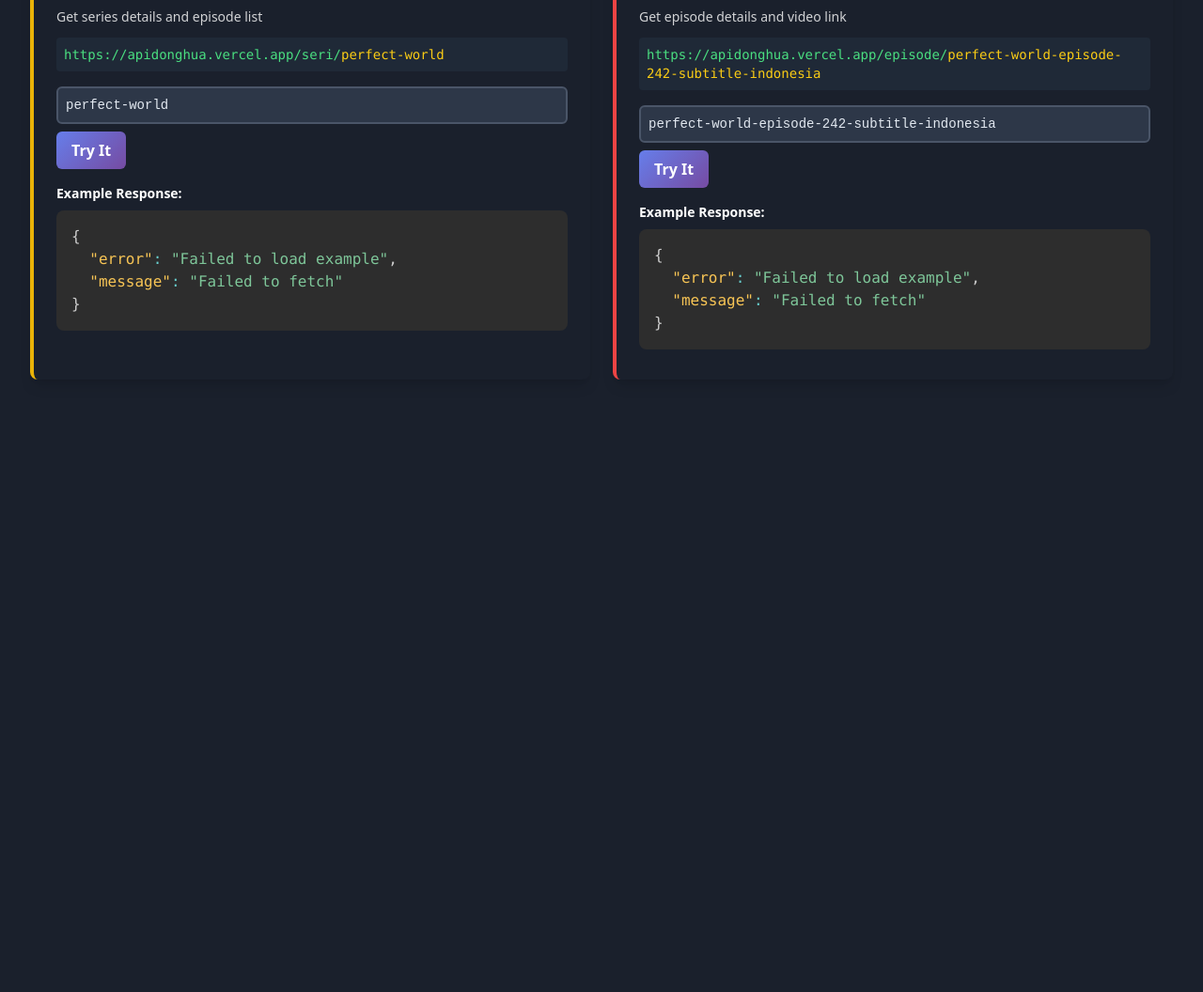
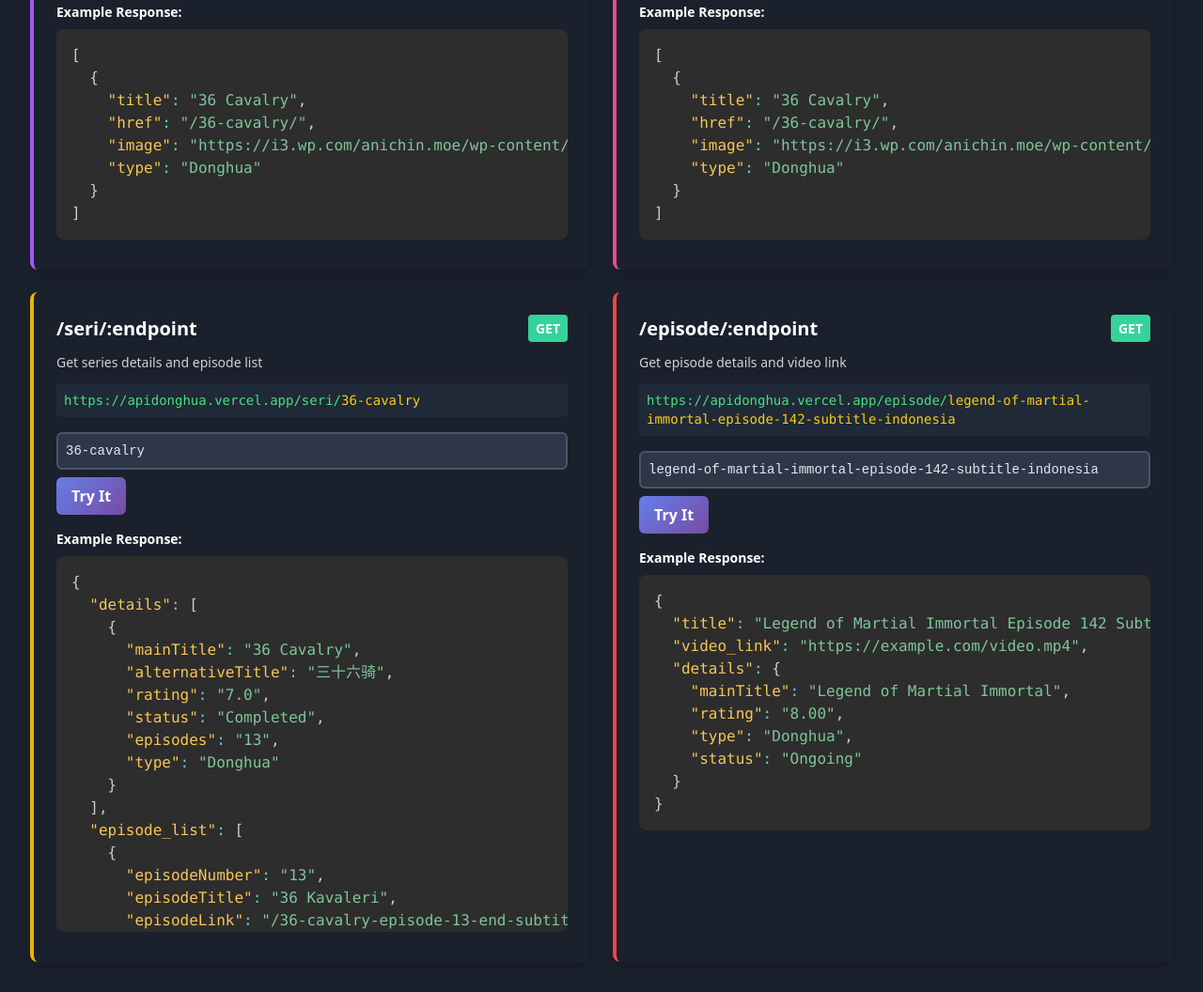
Before and after one commit to Lannnnnzzzzzzzzzzz/apidonghua, a website: page index.html in a window 1280 px wide. Shown: the part 1191-2247 px from the top of the page at 94% size. Before the commit the page ends 1627 px from the top, so only its background shows below. Drawn offline with nearby package versions, Linux system fonts and the light colour scheme; no server answers.

Commit message:
Updated index.html

```diff
--- a/index.html
+++ b/index.html
@@ -282,9 +282,9 @@
                     </div>
                     <p class="mb-3 text-sm opacity-80">Get series details and episode list</p>
                     <div class="bg-gray-800 p-2 rounded text-sm font-mono text-green-400 mb-2">
-                        https://apidonghua.vercel.app/seri/<span class="text-yellow-400">perfect-world</span>
+                        https://apidonghua.vercel.app/seri/<span class="text-yellow-400">36-cavalry</span>
                     </div>
-                    <input type="text" class="input-box text-sm" placeholder="Series slug (e.g., perfect-world)" value="perfect-world" id="seri-input">
+                    <input type="text" class="input-box text-sm" placeholder="Series slug (e.g., 36-cavalry, legend-of-martial-immortal)" value="36-cavalry" id="seri-input">
                     <button class="try-button" onclick="tryEndpoint('seri', document.getElementById('seri-input').value, 'seri-example')">Try It</button>
                     <h4 class="text-sm font-semibold mt-4 mb-2">Example Response:</h4>
                     <pre class="code-block"><code class="language-json" id="seri-example"></code></pre>
@@ -298,9 +298,9 @@
                     </div>
                     <p class="mb-3 text-sm opacity-80">Get episode details and video link</p>
                     <div class="bg-gray-800 p-2 rounded text-sm font-mono text-green-400 mb-2">
-                        https://apidonghua.vercel.app/episode/<span class="text-yellow-400">perfect-world-episode-242-subtitle-indonesia</span>
+                        https://apidonghua.vercel.app/episode/<span class="text-yellow-400">legend-of-martial-immortal-episode-142-subtitle-indonesia</span>
                     </div>
-                    <input type="text" class="input-box text-sm" placeholder="Episode slug" value="perfect-world-episode-242-subtitle-indonesia" id="episode-input">
+                    <input type="text" class="input-box text-sm" placeholder="Episode slug" value="legend-of-martial-immortal-episode-142-subtitle-indonesia" id="episode-input">
                     <button class="try-button" onclick="tryEndpoint('episode', document.getElementById('episode-input').value, 'episode-example')">Try It</button>
                     <h4 class="text-sm font-semibold mt-4 mb-2">Example Response:</h4>
                     <pre class="code-block"><code class="language-json" id="episode-example"></code></pre>
@@ -352,6 +352,7 @@
         async function fetchExample(endpoint, exampleId) {
             try {
                 const response = await fetch(endpoint);
+                if (!response.ok) throw new Error(`HTTP ${response.status}`);
                 const data = await response.json();
                 const exampleElement = document.getElementById(exampleId);
                 const jsonString = JSON.stringify(data, null, 2);
@@ -382,12 +383,98 @@
             }
         }
 
-        fetchExample('https://apidonghua.vercel.app/home', 'home-example');
-        fetchExample('https://apidonghua.vercel.app/ongoing', 'ongoing-example');
-        fetchExample('https://apidonghua.vercel.app/completed/1', 'completed-example');
-        fetchExample('https://apidonghua.vercel.app/genres/action', 'genres-example');
-        fetchExample('https://apidonghua.vercel.app/seri/perfect-world', 'seri-example');
-        fetchExample('https://apidonghua.vercel.app/episode/perfect-world-episode-242-subtitle-indonesia', 'episode-example');
+        // Load static examples for better reliability
+        const examples = {
+            'home-example': [
+                {
+                    "title": "Legend of Martial Immortal Episode 142 Subtitle Indonesia",
+                    "href": "/legend-of-martial-immortal-episode-142-subtitle-indonesia/",
+                    "image": "https://i0.wp.com/anichin.moe/wp-content/uploads/2023/03/Legend-of-Martial-Immortal-Subtitle-Indonesia.webp?resize=247,350",
+                    "episode": "Ep 142",
+                    "type": "Donghua"
+                },
+                {
+                    "title": "Battle Through the Heavens Season 5 Episode 173 Subtitle Indonesia",
+                    "href": "/battle-through-the-heavens-season-5-episode-173-subtitle-indonesia/",
+                    "image": "https://i0.wp.com/anichin.moe/wp-content/uploads/2022/12/BTTH.webp?resize=247,350",
+                    "episode": "Ep 173",
+                    "type": "Donghua"
+                }
+            ],
+            'ongoing-example': {
+                "monday": [
+                    {
+                        "title": "The Divine Emperor of Destiny",
+                        "seriesLink": "/the-divine-emperor-of-destiny/",
+                        "imageSrc": "https://i0.wp.com/anichin.moe/wp-content/uploads/2025/09/The-Divine-Emperor-of-Destiny-Subtitle-Indonesia.webp?resize=247,350",
+                        "episodeCount": "26",
+                        "releaseTime": "at 00:43"
+                    }
+                ],
+                "tuesday": [],
+                "wednesday": [],
+                "thursday": [],
+                "friday": [],
+                "saturday": [],
+                "sunday": []
+            },
+            'completed-example': [
+                {
+                    "title": "36 Cavalry",
+                    "href": "/36-cavalry/",
+                    "image": "https://i3.wp.com/anichin.moe/wp-content/uploads/2023/10/36-Cavalry.webp?resize=247,350",
+                    "type": "Donghua"
+                }
+            ],
+            'genres-example': [
+                {
+                    "title": "36 Cavalry",
+                    "href": "/36-cavalry/",
+                    "image": "https://i3.wp.com/anichin.moe/wp-content/uploads/2023/10/36-Cavalry.webp?resize=247,350",
+                    "type": "Donghua"
+                }
+            ],
+            'seri-example': {
+                "details": [
+                    {
+                        "mainTitle": "36 Cavalry",
+                        "alternativeTitle": "三十六骑",
+                        "rating": "7.0",
+                        "status": "Completed",
+                        "episodes": "13",
+                        "type": "Donghua"
+                    }
+                ],
+                "episode_list": [
+                    {
+                        "episodeNumber": "13",
+                        "episodeTitle": "36 Kavaleri",
+                        "episodeLink": "/36-cavalry-episode-13-end-subtitle-indonesia/",
+                        "episodeDate": "December 28, 2023",
+                        "subtitleStatus": "Sub"
+                    }
+                ]
+            },
+            'episode-example': {
+                "title": "Legend of Martial Immortal Episode 142 Subtitle Indonesia",
+                "video_link": "https://example.com/video.mp4",
+                "details": {
+                    "mainTitle": "Legend of Martial Immortal",
+                    "rating": "8.00",
+                    "type": "Donghua",
+                    "status": "Ongoing"
+                }
+            }
+        };
+
+        // Load static examples
+        Object.keys(examples).forEach(exampleId => {
+            const exampleElement = document.getElementById(exampleId);
+            if (exampleElement) {
+                const jsonString = JSON.stringify(examples[exampleId], null, 2);
+                typeWriter(exampleElement, jsonString);
+            }
+        });
     </script>
 </body>
 
```
